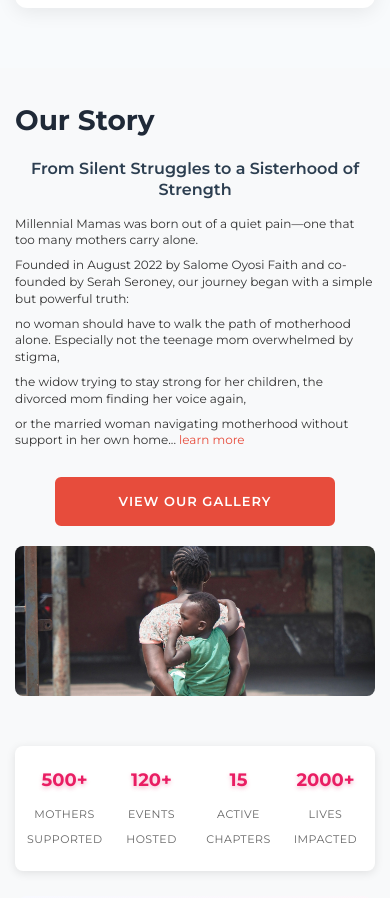
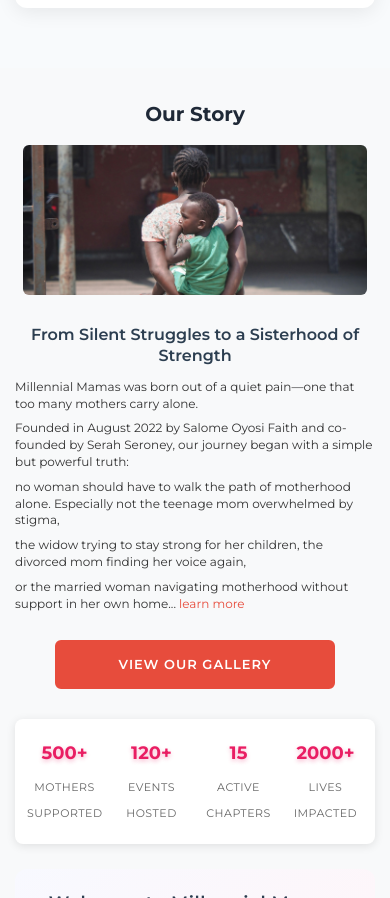
Before and after one commit to Noxar254/Millenial-mamas, a plain HTML site: page index.html in a window 390 px wide. Shown: the part 2849-3747 px from the top of the page. Drawn offline with Linux system fonts and the light colour scheme.

Commit message:
Mobile optimization: Center Our Story header, full-width image with padding, horizontal welcome message layout

```diff
--- a/styles.css
+++ b/styles.css
@@ -1737,8 +1737,43 @@ body {
         padding: 30px 0;
     }
 
+    .story-section .section-title {
+        text-align: center;
+        margin-bottom: 20px;
+        font-size: 24px;
+    }
+
+    .story-content {
+        display: flex;
+        flex-direction: column;
+        gap: 20px;
+        margin-bottom: 30px;
+    }
+
+    .story-image {
+        order: -1;
+        align-self: stretch;
+        margin: 0 10px 20px 10px;
+        width: calc(100% - 20px);
+    }
+
+    .story-image img {
+        width: 100%;
+        height: 200px;
+        object-fit: cover;
+        border-radius: 8px;
+        border-radius: 8px;
+    }
+
+    .story-text {
+        padding-right: 0;
+        order: 1;
+    }
+
     .story-main-title {
         font-size: 18px;
+        text-align: center;
+        margin-bottom: 15px;
     }
 
     .story-line-1,
@@ -1774,13 +1809,34 @@ body {
 }
 
 @media (max-width: 480px) {
+    .story-section .section-title {
+        text-align: center;
+        font-size: 20px;
+        margin-bottom: 15px;
+    }
+
     .story-content {
-        gap: 20px;
+        gap: 15px;
+        margin-bottom: 25px;
+    }
+
+    .story-image {
+        margin: 0 8px 15px 8px;
+        width: calc(100% - 16px);
+    }
+
+    .story-image img {
+        width: 100%;
+        height: 180px;
+        object-fit: cover;
+        border-radius: 6px;
     }
 
     .story-main-title {
         font-size: 16px;
         line-height: 1.3;
+        text-align: center;
+        margin-bottom: 12px;
     }
 
     .story-line-1,
```
